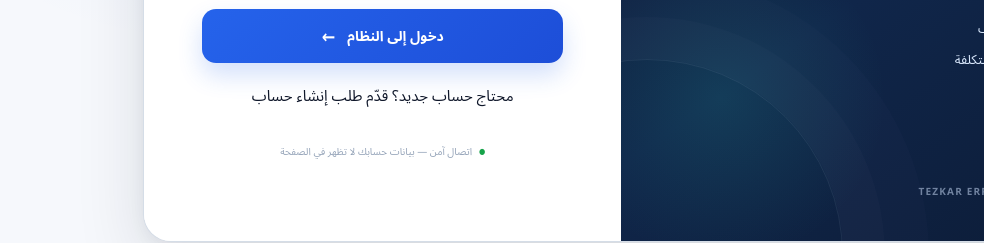
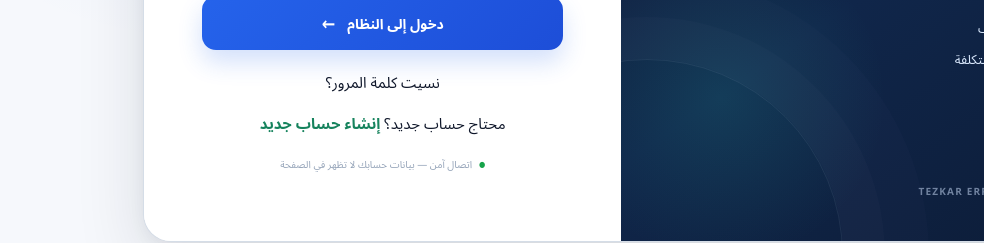
Before and after one commit to alomdamohamed652-afk/Tezkar, a Next.js app in the folder apps/web/: page /login in a window 1280 px wide. Shown: the part 483-726 px from the top of the page, without its empty margins (296-1280 px from the left). Built offline with nearby package versions, Linux system fonts and the light colour scheme; no server answers.

Commit message:
Add clear create account and forgot password links

```diff
--- a/apps/web/app/login/page.tsx
+++ b/apps/web/app/login/page.tsx
@@ -126,7 +126,7 @@ export default function LoginPage() {
             </button>
           </form>
 
-          <p style={{textAlign:"center",marginTop:20}}>محتاج حساب جديد؟ <Link href="/register">قدّم طلب إنشاء حساب</Link></p>
+          <div style={{display:"flex",justifyContent:"center",gap:16,flexWrap:"wrap",marginTop:20}}><Link href="/forgot-password">نسيت كلمة المرور؟</Link><span>محتاج حساب جديد؟ <Link href="/register" style={{fontWeight:800,color:"#16835d"}}>إنشاء حساب جديد</Link></span></div>
 
           <div className="auth-security">
             <span className="auth-lock">●</span>
```
